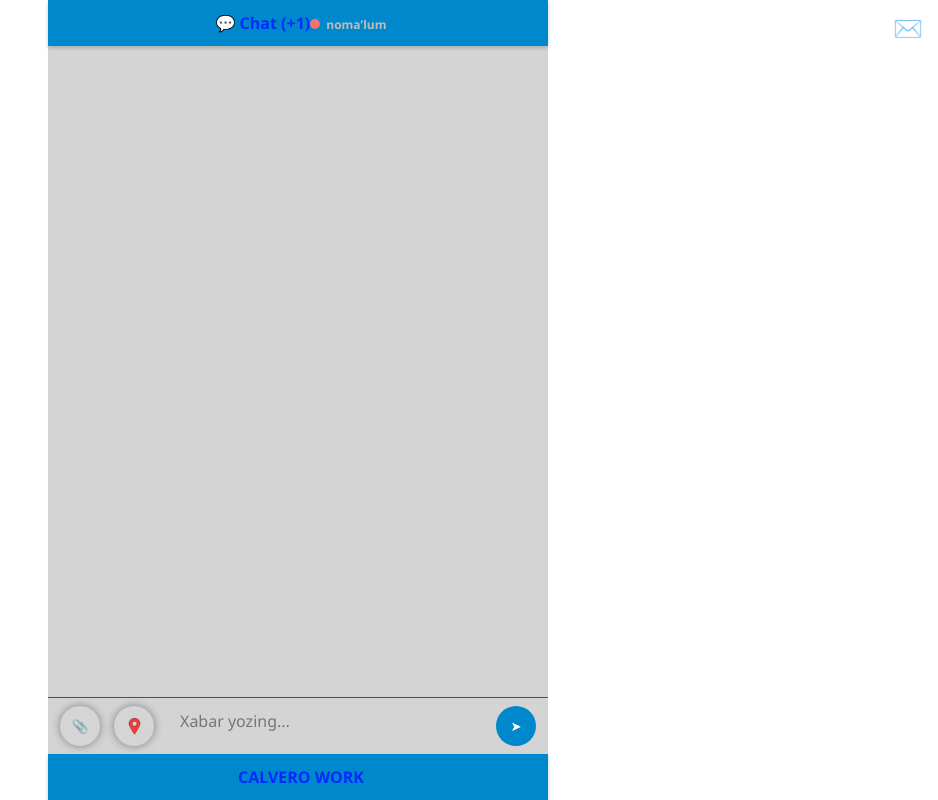
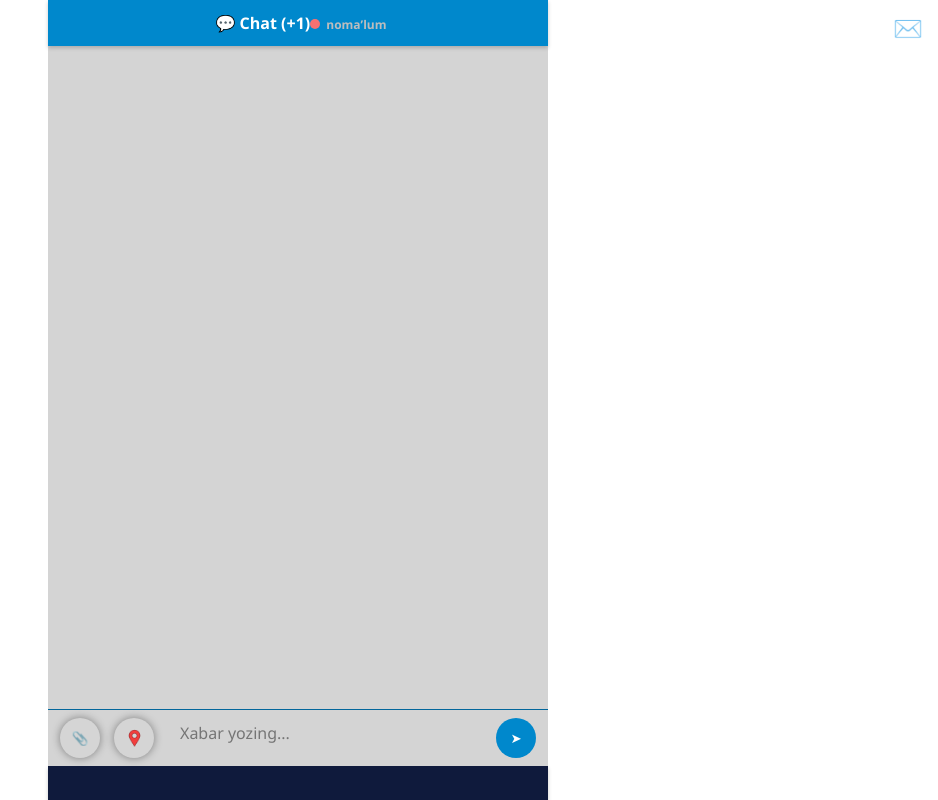
Before and after one commit to abrorbek8820/calvero-loyiha, a React (Create React App) app: page /chat/1 in a window 1280 px wide. Shown: the whole page, without its empty margins (342-1280 px from the left). Built offline with nearby package versions, Linux system fonts and the light colour scheme; no server answers; the database is empty; sample sign-in values are in the browser's storage.

Commit message:
pastki panel chat

```diff
--- a/src/components/Chat/Chat.css
+++ b/src/components/Chat/Chat.css
@@ -349,7 +349,7 @@ body.dark .chat-footer input {
 
 .phone-link {
   background: transparent; border: 0; padding: 0;
-  font: inherit; cursor: pointer;
+  font: inherit; cursor: pointer; color: white;
 }
 .phone-link:hover { text-decoration: underline; }
 
@@ -401,3 +401,12 @@ body.dark .chat-footer input {
 
 /* Kichik rasm preview uchun hover (ixtiyoriy) */
 .chat-image { cursor: zoom-in; }
+
+.chat-pasti {
+  padding: 6px;
+  background-color: #0f1a3c;;
+  color: #000000;
+  font-weight: bold;
+  text-align: center;
+  box-shadow: 0 2px 4px rgba(0,0,0,0.2);
+}
--- a/src/components/Chat/Chat.js
+++ b/src/components/Chat/Chat.js
@@ -617,14 +617,15 @@ useEffect(() => {
         </button>
       </div>
 
-      <div className="chat-header">
+      <div className="chat-pasti">
         <button
           type="button"
           className="phone-link"
 
         >
-          CALVERO WORK
+
         </button>
+
       </div>
 
 
```
